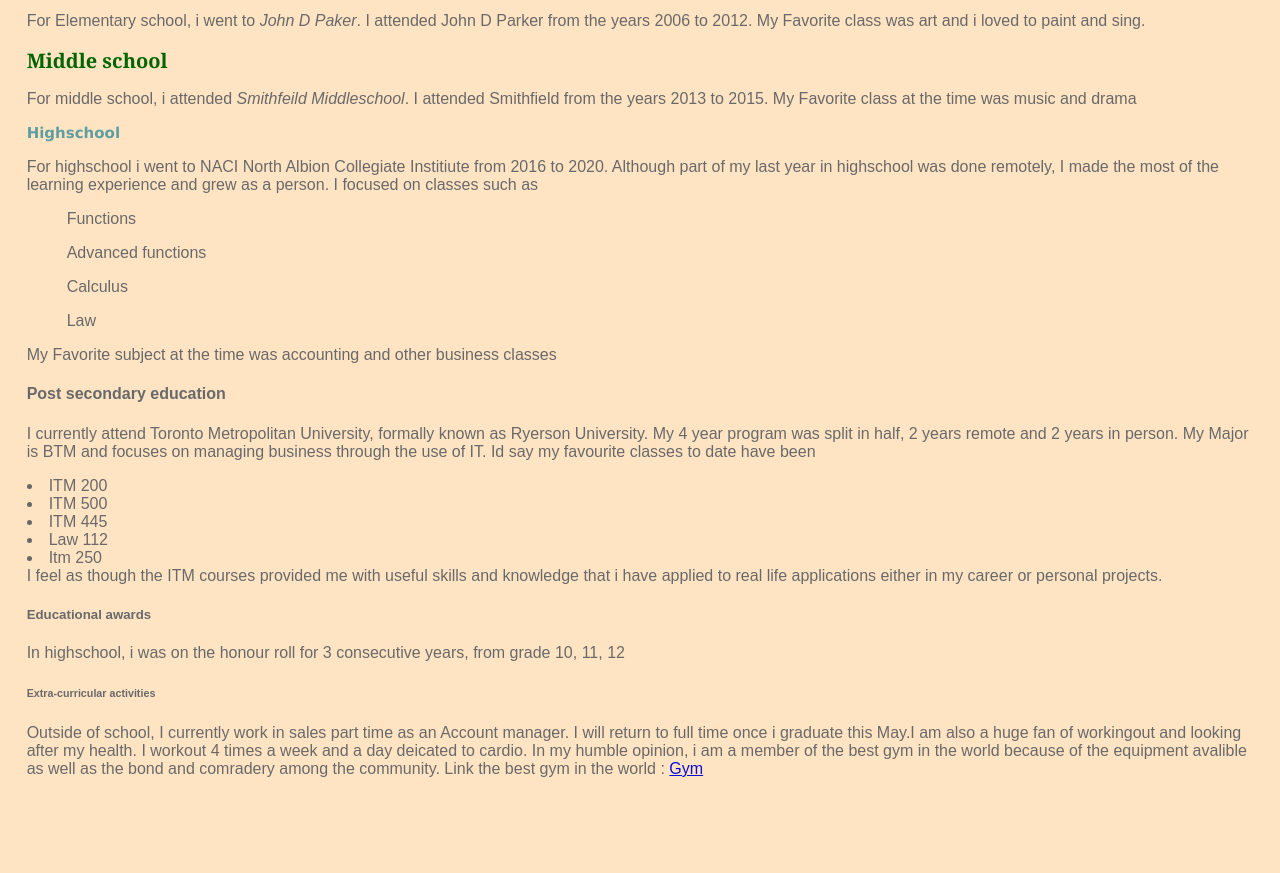
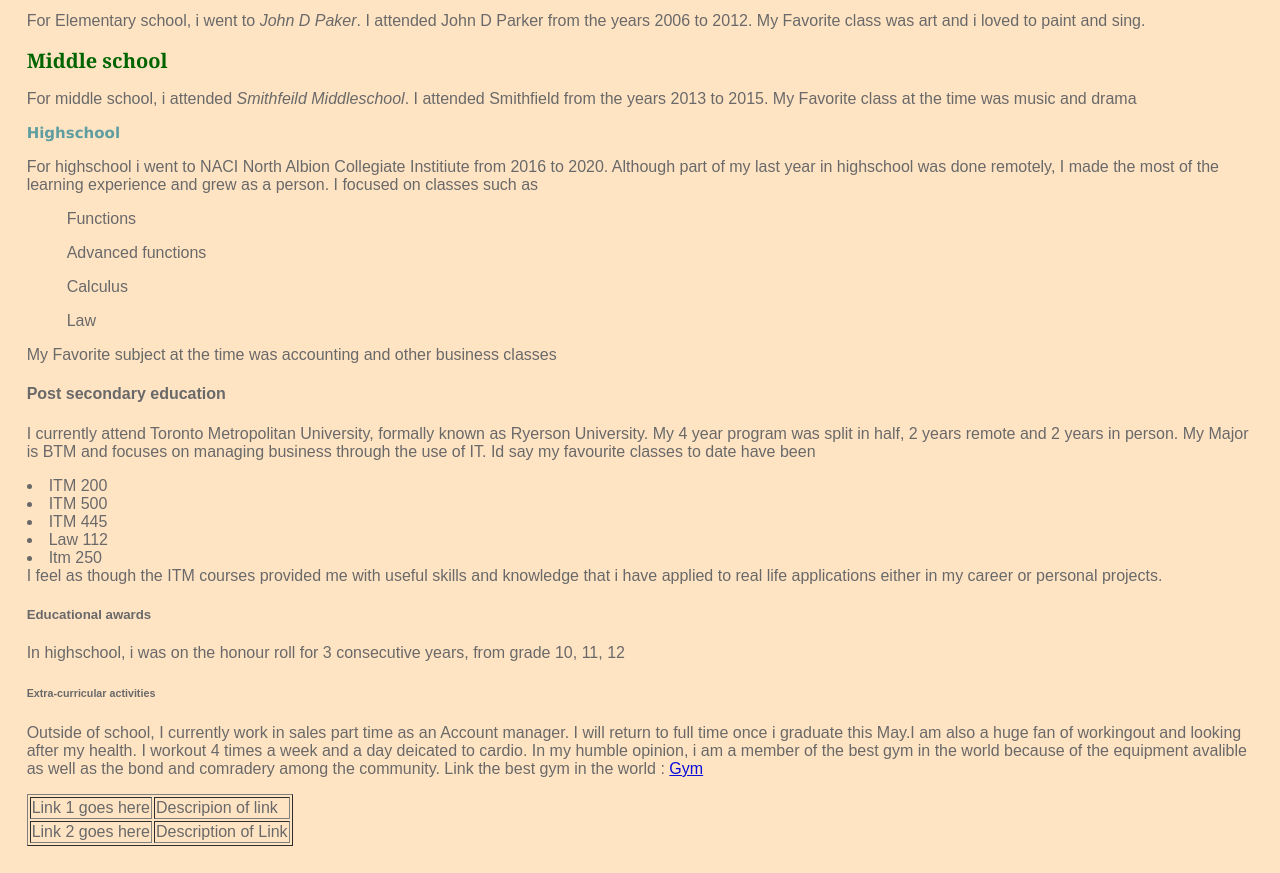
Before and after one commit to AnmolBains123/AnmolBains123.github.io, a plain HTML site: page index.html in a window 1280 px wide. Shown: the part 113-986 px from the top of the page. Before the commit the page ends 918 px from the top, so only its background shows below. Drawn offline with Linux system fonts and the light colour scheme.

Commit message:
Update index.html

```diff
--- a/index.html
+++ b/index.html
@@ -47,6 +47,20 @@
        Gym</a>
 </P>
 
+<table border="1">
+<tr>
+    <td> Link 1 goes here</td>
+    <td> Descripion of link</td>
+</tr>
+
+<tr>
+<td> Link 2 goes here </td>
+<td> Description of Link</td>
+</tr>
+
+</table>
+
+
 </body>
 </html>
 
```
